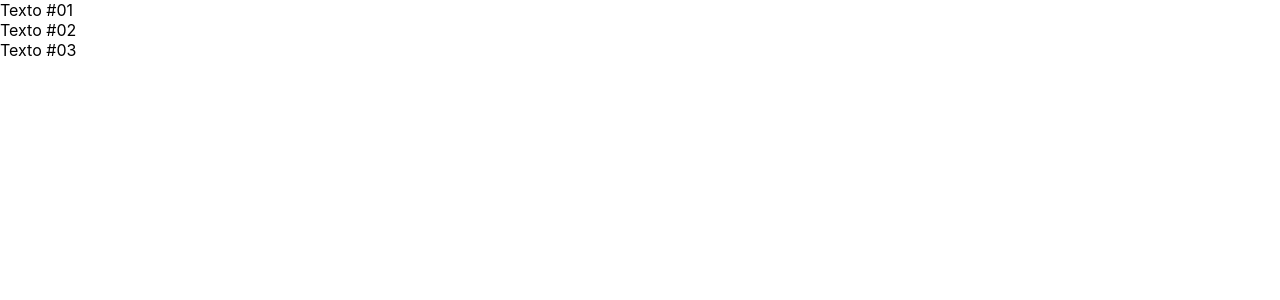
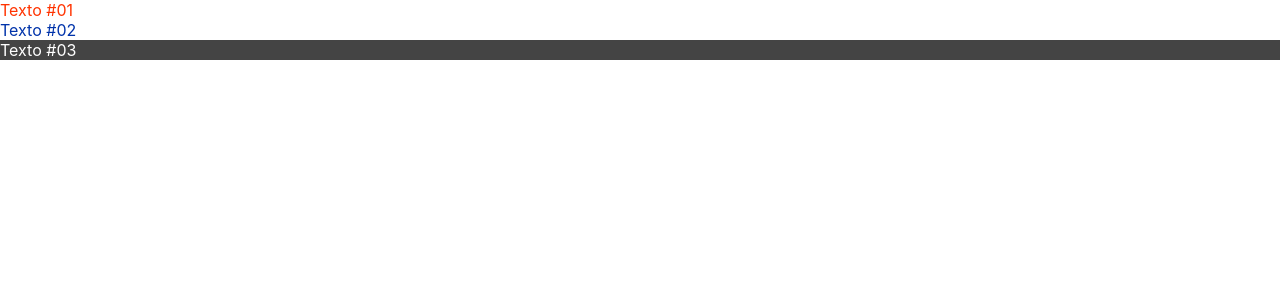
Before and after one commit to Brunogabriel-dev/curso-reactjs, a Next.js app: page /css/integracao1 in a window 1280 px wide. Shown: the top 300 px of the page. Built offline with nearby package versions, Linux system fonts and the light colour scheme.

Commit message:
Inclusão de texto

```diff
--- a/pages/_app.js
+++ b/pages/_app.js
@@ -1,4 +1,5 @@
 import '../styles/globals.css'
+import './css/integracao1.css'
 
 function MyApp({ Component, pageProps }) {
   return <Component {...pageProps} />
--- /dev/null
+++ b/pages/css/integracao1.css
@@ -0,0 +1,12 @@
+.vermelha {
+  color: #f30;
+}
+
+.azul {
+  color: #03a;
+}
+
+.branca {
+  background-color: #444;
+  color: #fff;
+}
--- a/pages/css/integracao1.jsx
+++ b/pages/css/integracao1.jsx
@@ -1,9 +1,12 @@
+
 export default function integracao() {
   return (
+    <>
     <div>
       <div className="vermelha">Texto #01</div>
       <div className="azul">Texto #02</div>
       <div className="branca">Texto #03</div>
     </div>
+    </>
   )
 }
```
